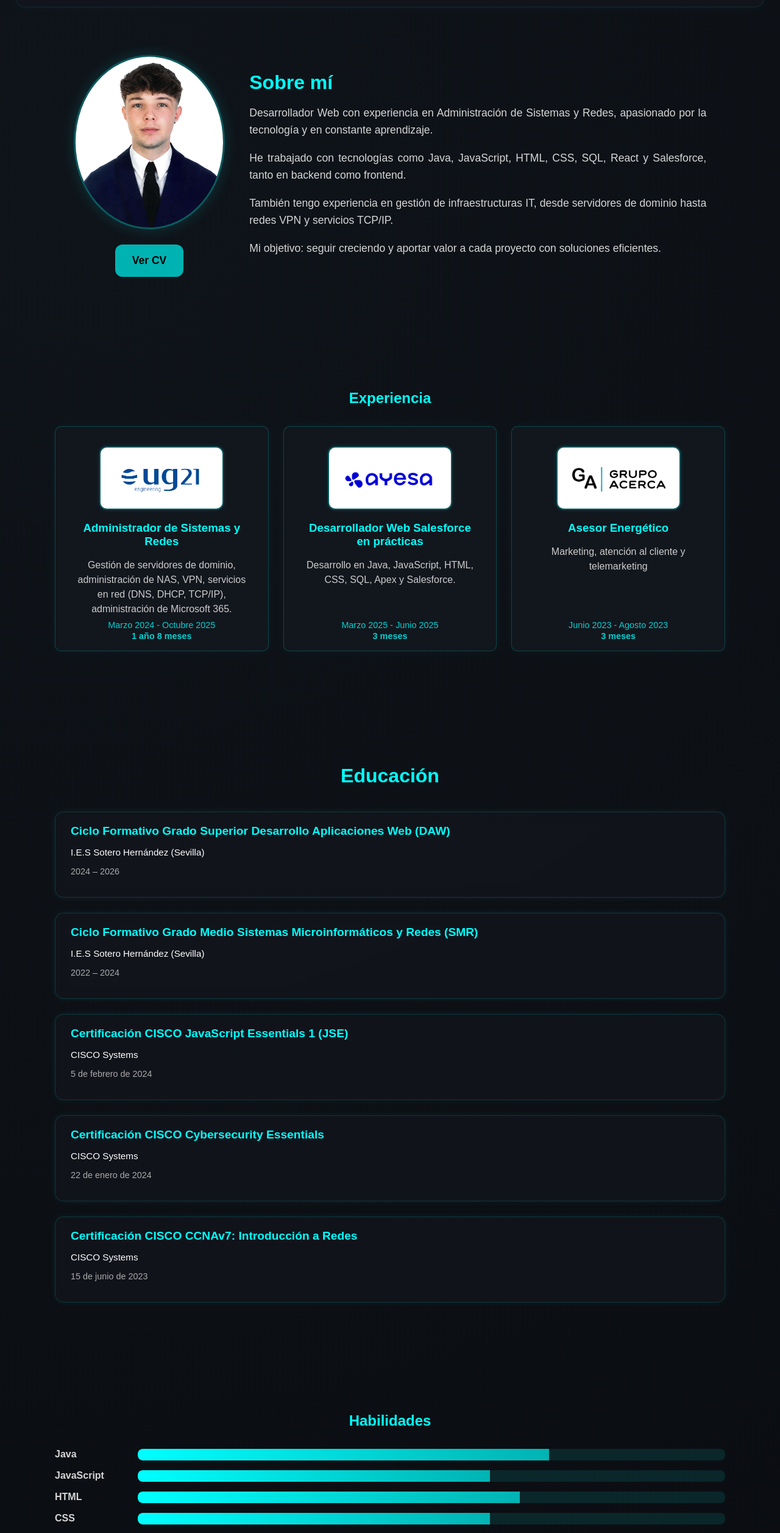
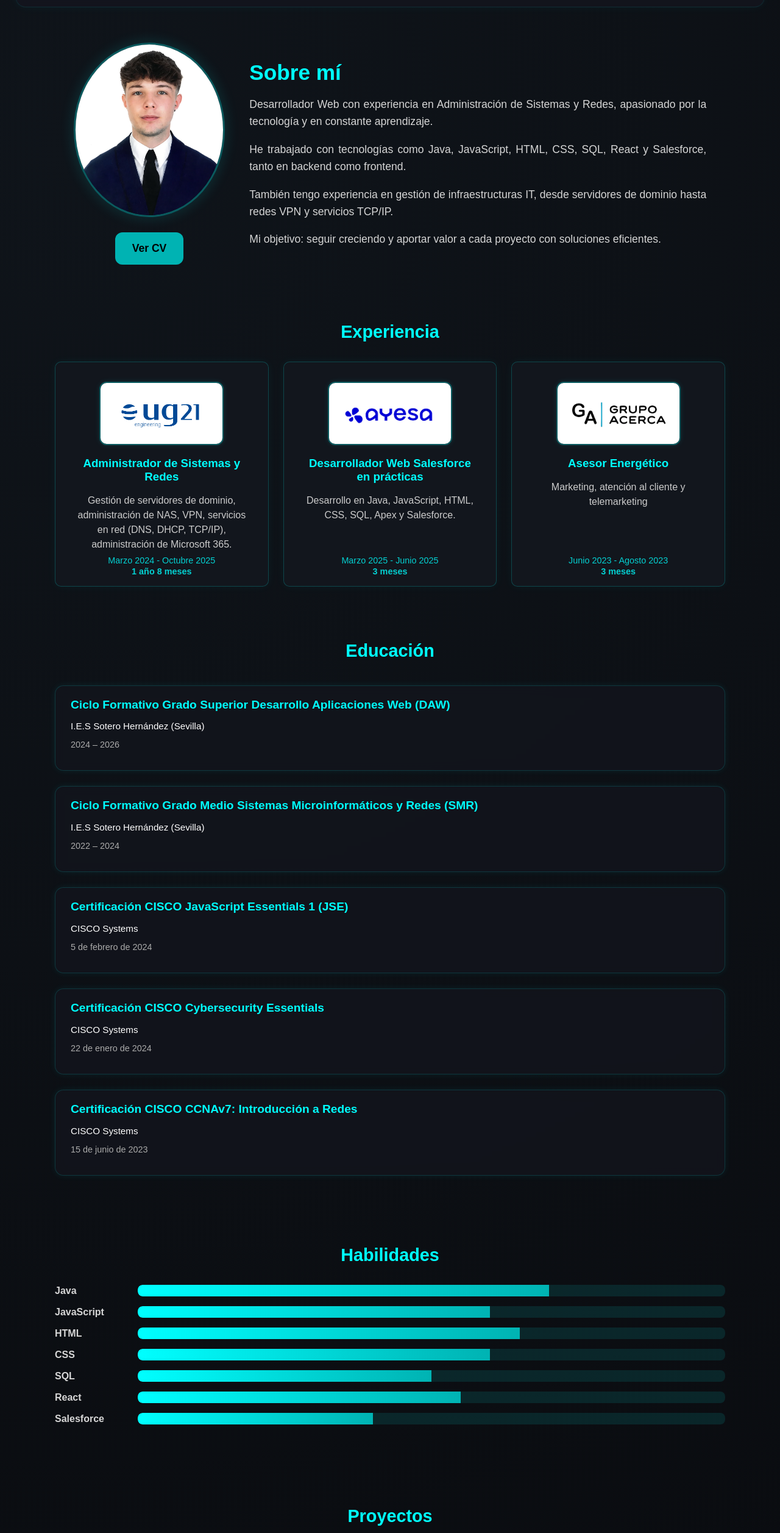
Before and after one commit to sursocarlos/CarlosFloresCV, a React (Vite) app: page / in a window 1280 px wide. Shown: the part 110-2624 px from the top of the page at 61% size. Built offline with nearby package versions, Linux system fonts and the light colour scheme.

Commit message:
SOLA FALTA EL FOOTER

```diff
--- a/src/styles/Body.css
+++ b/src/styles/Body.css
@@ -13,7 +13,7 @@
   display: flex;
   align-items: center;
   justify-content: center;
-  padding: 60px 40px;
+  padding: 30px 20px;
   gap: 40px;
   flex-wrap: wrap;
 }
@@ -39,7 +39,7 @@
 }
 
 .sobreMi h2 {
-  font-size: 2rem;
+  font-size: 2.2rem;
   color: #00ffff;
   margin-bottom: 1rem;
 }
@@ -59,6 +59,7 @@
 .projects h2 {
   color: #00ffff;
   margin-bottom: 1.5rem;
+  font-size: 1.8rem;
 }
 
 .cards {
@@ -109,13 +110,14 @@
 
 /* ===== EXPERIENCIA ===== */
 .experience {
-  padding: 80px 20px;
+  padding: 5px 20px;
   text-align: center;
 }
 
 .experience h2 {
   color: #00ffff;
   margin-bottom: 2rem;
+  font-size: 1.8rem;
 }
 
 .experience-list {
@@ -209,13 +211,14 @@
 
 /* ===== HABILIDADES VERTICALES REHECHAS ===== */
 .skills {
-  padding: 80px 20px;
+  padding: 30px 20px;
   text-align: center;
 }
 
 .skills h2 {
   color: #00ffff;
   margin-bottom: 2rem;
+  font-size: 1.8rem;
 }
 
 .skills-list {
@@ -281,14 +284,14 @@
 /* ========================= */
 
 .education-section {
-  padding: 80px 20px;
+  padding: 60px 20px;
   text-align: center;
 }
 
 .education-section h2 {
   color: #00ffff;
   margin-bottom: 2.5rem;
-  font-size: 2rem;
+  font-size: 1.8rem;
 }
 
 .education-list {
@@ -365,7 +368,7 @@
 /* ========================= */
 
 .contact-section {
-  padding: 80px 20px;
+  padding: 20px 20px;
   text-align: center;
 }
 
@@ -373,6 +376,7 @@
   color: #00ffff;
   margin-bottom: 2rem;
   font-size: 2rem;
+  margin-bottom: 10px;
 }
 
 /* FORMULARIO */
@@ -386,7 +390,7 @@
 
 /* Labels encima */
 .contact-form label {
-  font-size: 1rem;
+  font-size: 1.2rem;
   color: #00ffff;
   font-weight: 600;
   margin-bottom: 6px;
@@ -490,6 +494,7 @@
   .contact-form .field button {
     margin-left: 14px;
   }
+
 }
 
 @media (max-width: 480px) {
@@ -538,16 +543,6 @@
     margin-right: 30px;
   }
 }
-
-/*Espacio entre el header y el elmento al hacer click sobre el menu*/
-#sobre-mi,
-#experiencia,
-#habilidades,
-#proyectos,
-#contacto {
-  scroll-margin-top: 100px;
-}
-
 
 /* ===== CV BUTTON ===== */
 .cv-section {
@@ -654,7 +649,7 @@
   display: flex;
   align-items: flex-start; /* para que la imagen y el texto arranquen arriba */
   justify-content: center;
-  padding: 60px 40px;
+  padding: 40px 20px;
   gap: 40px;
   flex-wrap: wrap;
 }
@@ -664,3 +659,18 @@
   flex-direction: column; /* columna: imagen arriba, botón abajo */
   align-items: center;
 }
+
+/*Espacio entre el header y el elmento al hacer click sobre el menu*/
+#sobre-mi,
+#proyectos,
+#contacto {
+  scroll-margin-top: 100px;
+}
+
+#experiencia{
+  scroll-margin-top: 140px;
+}
+
+#habilidades{
+  scroll-margin-top: 120px;
+}
```
